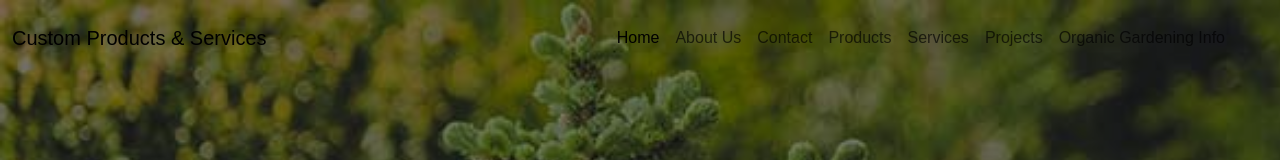
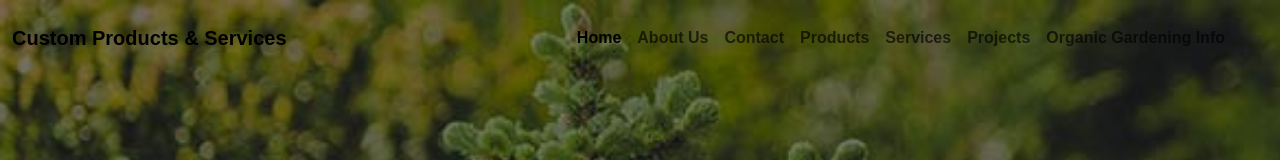
Before and after one commit to MikeAtwood/custom-products, a React (Vite) app: page /info in a window 1280 px wide. Shown: the top 160 px of the page. Built offline with nearby package versions, Linux system fonts and the light colour scheme.

Commit message:
styling font

```diff
--- a/src/App.css
+++ b/src/App.css
@@ -16,6 +16,8 @@ body {
 .navbar {
   transition: background-color 0.3s ease;
   background-color: transparent !important;
+  font-family: Arial, Helvetica, sans-serif;
+  font-weight:bold;
 }
 
 .navbar.scrolled {
@@ -83,6 +85,7 @@ nav.navbar {
 
 .about h1 {
   font-style: italic;
+  font-family: Arial, Helvetica, sans-serif;
 }
 
 .about h2 {
```
